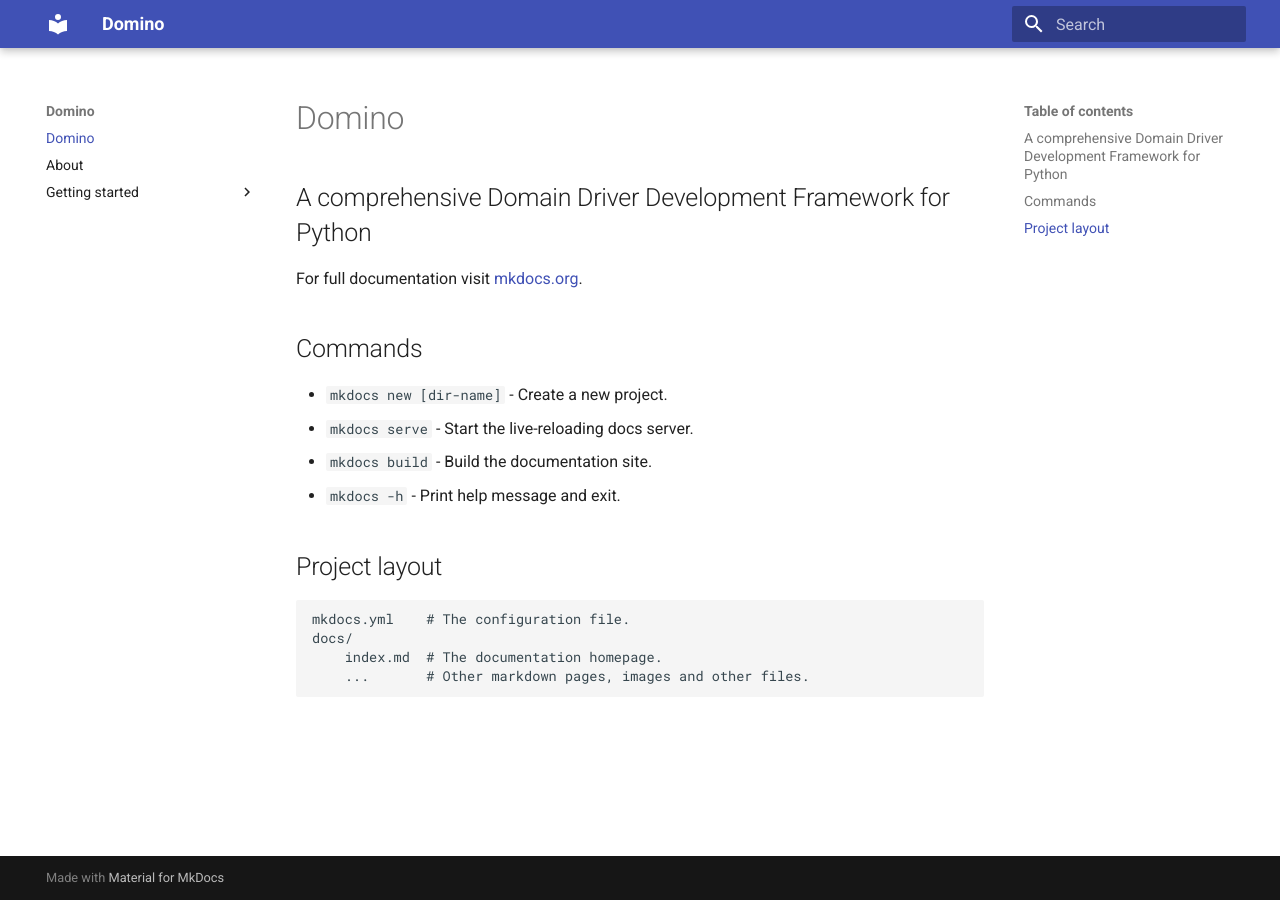
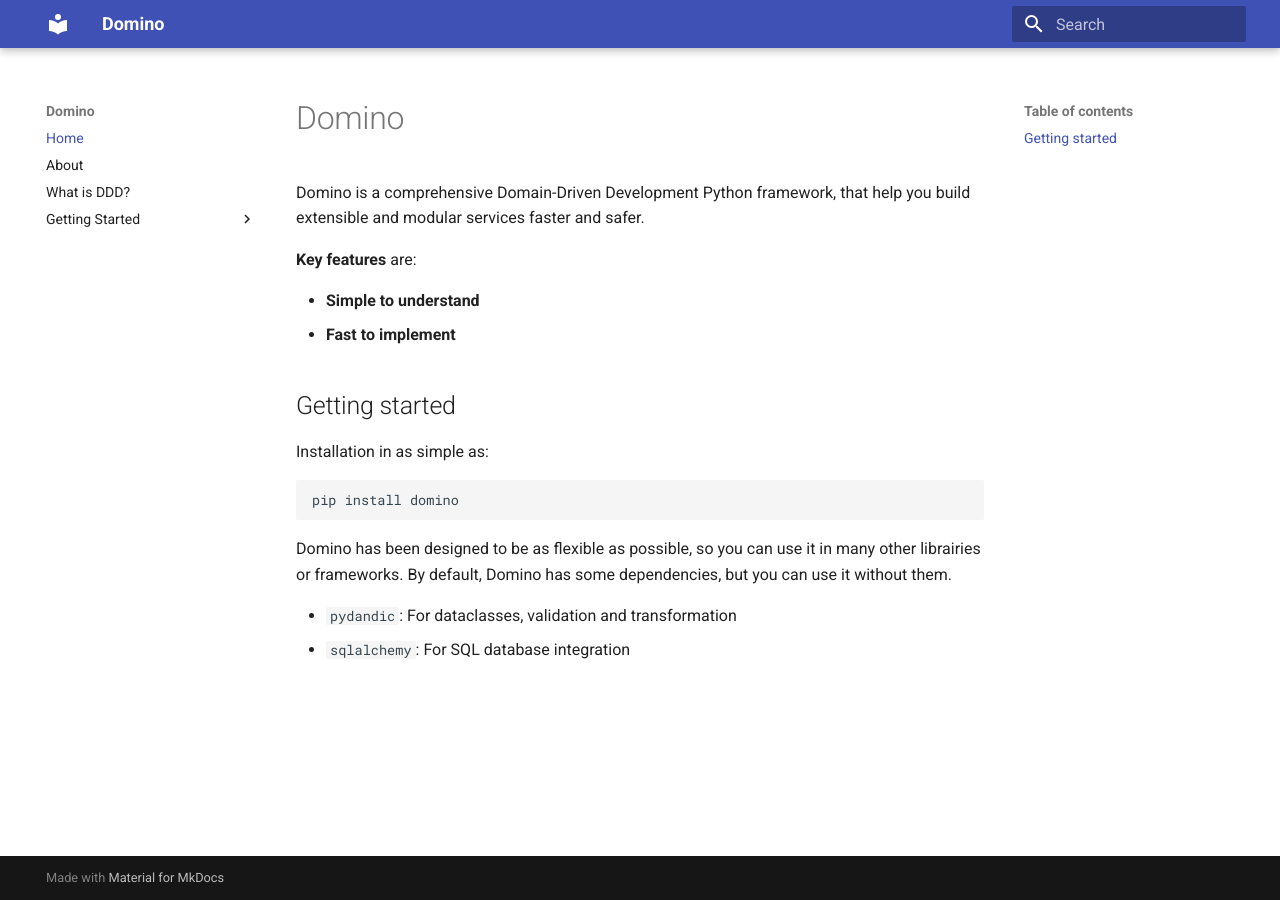
Before and after one commit to c-t-n/domino, an MkDocs documentation site: the page built from docs/index.md, in a window 1280 px wide. Built offline with MkDocs 1.6.1 and Material for MkDocs 9.7.7, drawn with Linux system fonts in a browser that asks for light colours.

Commit message:
add docs

````diff
--- a/docs/index.md
+++ b/docs/index.md
@@ -1,19 +1,23 @@
 # Domino
 
-## A comprehensive Domain Driver Development Framework for Python
+Domino is a comprehensive Domain-Driven Development Python framework, that help you build
+extensible and modular services faster and safer.
 
-For full documentation visit [mkdocs.org](https://www.mkdocs.org).
+**Key features** are:
 
-## Commands
+- **Simple to understand**
+- **Fast to implement**
 
-* `mkdocs new [dir-name]` - Create a new project.
-* `mkdocs serve` - Start the live-reloading docs server.
-* `mkdocs build` - Build the documentation site.
-* `mkdocs -h` - Print help message and exit.
+## Getting started
 
-## Project layout
+Installation in as simple as:
 
-    mkdocs.yml    # The configuration file.
-    docs/
-        index.md  # The documentation homepage.
-        ...       # Other markdown pages, images and other files.
+```bash
+pip install domino
+```
+
+Domino has been designed to be as flexible as possible, so you can use it in many other librairies or frameworks.
+By default, Domino has some dependencies, but you can use it without them.
+
+- `pydandic`: For dataclasses, validation and transformation
+- `sqlalchemy`: For SQL database integration
--- a/mkdocs.yml
+++ b/mkdocs.yml
@@ -1,3 +1,21 @@
 site_name: Domino
 theme:
   name: material
+
+nav:
+- Home: index.md
+- About: about.md
+- What is DDD?: what-is-ddd.md
+- Getting Started:
+  - Installation: getting-started/install.md
+  - First Steps: getting-started/first-steps.md
+  - Usage: usage.md
+
+markdown_extensions:
+- pymdownx.highlight:
+    anchor_linenums: true
+    line_spans: __span
+    pygments_lang_class: true
+- pymdownx.inlinehilite
+- pymdownx.snippets
+- pymdownx.superfences
````
Also changed, not shown: docs/getting-started/first-steps.md (added, +297 -0 lines), docs/what-is-ddd.md (added, +161 -0 lines), docs/assets/ddd-schema.png (added), 1 other file.
